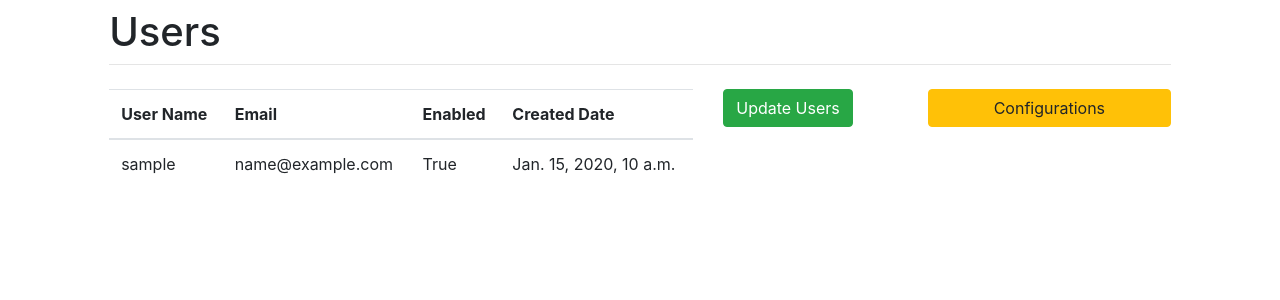
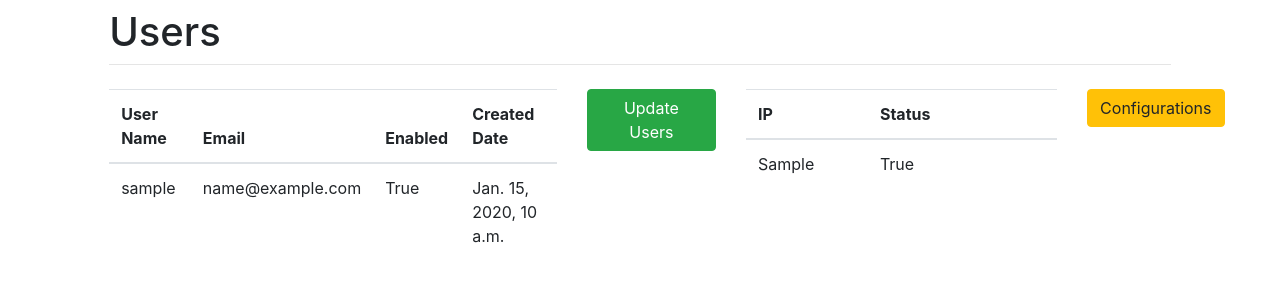
Before and after one commit to Randika-Lakmal-Abeyrathna/error_monitoring_system, a Django app: page /adminhome/ in a window 1280 px wide. Shown: the part 56-356 px from the top of the page. Run offline with Django 4.2, Linux system fonts and the light colour scheme; a user stored in the database is signed in; tables that the repository leaves empty hold one stand-in row (values such as "Sample post"); some libraries are stand-ins or nearby versions.

Commit message:
configuration complete

```diff
--- a/EMSApplication/EMSApplication/settings.py
+++ b/EMSApplication/EMSApplication/settings.py
@@ -39,6 +39,7 @@ INSTALLED_APPS = [
     'django.contrib.staticfiles',
     'main.apps.MainConfig',
     'crispy_forms',
+    'fontawesomefree',
 ]
 
 MIDDLEWARE = [
--- a/EMSApplication/main/templates/main/adminhome.html
+++ b/EMSApplication/main/templates/main/adminhome.html
@@ -5,7 +5,7 @@
 {% endblock %}
 {% block content %}
         <div class="row">
-            <div class="col-9">
+            <div class="col-7">
                 <div class="row">
                     <div class="col-9">
                         <table class="table">
@@ -89,8 +89,71 @@
                     </div>
                 </div>
             </div>
+            <div class="col-5">
+                <div class="row">
+                    <div class="col-9">
+                        <table class="table">
+                            <thead>
+                              <tr>
+                                <th scope="col">IP</th>
+                                <th scope="col">Status</th>
+                                <th scope="col"></th>
+                              </tr>
+                            </thead>
+                            <tbody>
+                              {% for config in configlist %}
+                                <tr>
+                                    <td>{{config.path}}</td>
+                                    <td>{{config.enabled}}</td>
+                                    <td></i><button type="button" class="btn" data-toggle="modal" data-target="#con{{config.id}}"><i class="fa-solid fa-pen-to-square"></i></button>
+
+                                        <!-- Modal -->
+                                        <div class="modal fade" id="con{{config.id}}" role="dialog" aria-labelledby="updateConfig" aria-hidden="true">
+                                            <div class="modal-dialog modal-dialog-centered" role="document">
+                                            <div class="modal-content">
+                                                <div class="modal-header">
+                                                <h5 class="modal-title" id="updateConfig">Update</h5>
+                                                <button type="button" class="close" data-dismiss="modal" aria-label="Close">
+                                                    <span aria-hidden="true">&times;</span>
+                                                </button>
+                                                </div>
+                                                <div class="modal-body">
+                                                    <form action="updateserver" method="post">
+                                                        {% csrf_token %}
+                                                        <div class="form-group row">
+                                                            <label for="ip" class="col-md-4 col-form-label">Server IP</label>
+                                                            <div class="col-md-8">
+                                                                <input type="text" hidden name="ip"value="{{config.path}}">
+                                                                <input type="text" disabled class="form-control" id="ip" placeholder="Server IP" value="{{config.path}}">
+                                                            </div>
+                                                        </div>
+                                                        <div class="form-group row">
+                                                            <label for="status" class="col-md-4 col-form-label">Status</label>
+                                                            <div class="col-md-8">
+                                                                <select class="form-control" name="status" id="status">
+                                                                    <option value="1">Active</option>
+                                                                    <option value="0">Deactive</option>
+                                                                </select>
+                                                            </div>
+                                                        </div>
+                                                        <button type="submit" class="btn btn-success"> Update IP</button>
+                                                    </form>
+                                                </div>
+                                                <div class="modal-footer">
+
+                                                </div>
+                                            </div>
+                                            </div>
+                                        </div>
+
+                                    </td>
+                                </tr>
+                              {% endfor %}
+                            </tbody>
+                        </table>
+                    </div>
                     <div class="col-3">
-                  <button type="button" class="btn btn-warning btn-block" data-toggle="modal" data-target="#config"> Configurations </button>
+                        <button type="button" class="btn btn-warning " data-toggle="modal" data-target="#config"> Configurations </button>
 
                         <!-- Modal -->
                         <div class="modal fade" id="config" tabindex="-1" role="dialog" aria-labelledby="exampleModalCenterTitle" aria-hidden="true">
@@ -113,19 +176,6 @@
                                         </div>
                                         <button type="submit" class="btn btn-success"> Add Server</button>
                                     </form>
-                                <table class="table">
-                                    <thead>
-                                      <tr>
-                                        <th scope="col">Server IP</th>
-                                        <th scope="col">Enabled</th>
-                                        <th scope="col">Created Date</th>
-                                      </tr>
-                                    </thead>
-                                    <tbody>
-
-                                    </tbody>
-                                  </table>
-
                                 </div>
                                 <div class="modal-footer">
 
@@ -133,7 +183,8 @@
                             </div>
                             </div>
                         </div>
-
+                    </div>
+                </div>
                 </div>
               </div>
 
--- a/EMSApplication/main/templates/main/base.html
+++ b/EMSApplication/main/templates/main/base.html
@@ -1,11 +1,12 @@
 <!doctype html>
 <html>
     <head>
-
+        {% load static%}
         <meta charset="utf-8">
         <meta name="viewport" content="width=device-width, initial-scale=1, shrink-to-fit=no">
         <link rel="stylesheet" href="https://cdn.jsdelivr.net/npm/bootstrap@4.3.1/dist/css/bootstrap.min.css" integrity="sha384-ggOyR0iXCbMQv3Xipma34MD+dH/1fQ784/j6cY/iJTQUOhcWr7x9JvoRxT2MZw1T" crossorigin="anonymous">
-
+        <script src="{% static 'fontawesomefree/js/all.min.js' %}"></script>
+        <link href="{% static 'fontawesomefree/css/all.min.css' %}" rel="stylesheet" type="text/css">
 
         <title>EMs Application</title>
     </head>
--- a/EMSApplication/main/urls.py
+++ b/EMSApplication/main/urls.py
@@ -11,5 +11,6 @@ urlpatterns =[
     path('login/',views.loginUser,name="loginUser"),
     path('adminhome/update',views.updateUser,name="updateUser"),
     path('adminhome/addserver',views.addserver,name="addserver"),
+    path('adminhome/updateserver',views.updateserver,name="updateserver"),
 
 ]
--- a/EMSApplication/main/views.py
+++ b/EMSApplication/main/views.py
@@ -17,7 +17,11 @@ def index (response):
         if response.user.is_superuser:
             return redirect(reverse('adminhome'))
         else:
-            return render(response,"main/home.html")
+            configlist = LogPath.objects.all()
+            context= {
+                'configlist':configlist
+            }
+            return render(response,"main/home.html",context)
 
 
 
@@ -72,10 +76,14 @@ def reset(response):
 
 @login_required(login_url='/')
 def adminhome(response):
+
+    configlist = LogPath.objects.all()
+
     user = get_user_model()
     users = user.objects.all()
     context= {
-        'userlist':users
+        'userlist':users,
+        'configlist':configlist
     }
     return render(response,"main/adminhome.html",context)
 
@@ -90,7 +98,7 @@ def updateUser(request):
             username=request.POST.get('username')
             email=request.POST.get('email')
             userrole=request.POST.get('userrole')
-            staus =request.POST.get('status')
+            status =request.POST.get('status')
             try:
                 user = get_user_model().objects.get(username=username)
             except get_user_model().DoesNotExist:
@@ -102,13 +110,14 @@ def updateUser(request):
                 else:
                     user.email = email
                     user.is_superuser = userrole
-                    user.is_active = staus
+                    user.is_active = status
                     user.save()
-
+    configlist = LogPath.objects.all()
     user = get_user_model()
     users = user.objects.all()
     context= {
-        'userlist':users
+        'userlist':users,
+        'configlist':configlist
     }
     return redirect(reverse('adminhome'),context)
 
@@ -132,10 +141,36 @@ def addserver(request):
 
             newPath.save()
 
-
+    configlist = LogPath.objects.all()
     user = get_user_model()
     users = user.objects.all()
     context= {
-        'userlist':users
+        'userlist':users,
+        'configlist':configlist
     }
     return redirect(reverse('adminhome'),context)
+
+
+@login_required(login_url='/')
+def updateserver(request):
+    if request.method == "POST":
+        path = request.POST.get('ip')
+        print(path)
+        status =request.POST.get('status')
+        try:
+            logpath = LogPath.objects.get(path=path)
+        except LogPath.DoesNotExist:
+            logpath= None
+
+        if logpath is not None:
+            logpath.enabled=status
+            logpath.save()
+
+    configlist = LogPath.objects.all()
+    user = get_user_model()
+    users = user.objects.all()
+    context= {
+        'userlist':users,
+        'configlist':configlist
+    }
+    return redirect(reverse('adminhome'),context)
```
Also changed, not shown: EMSApplication/main/templates/main/home.html (+5 -3 lines). Lines whose indentation alone changed are shown as unchanged.
